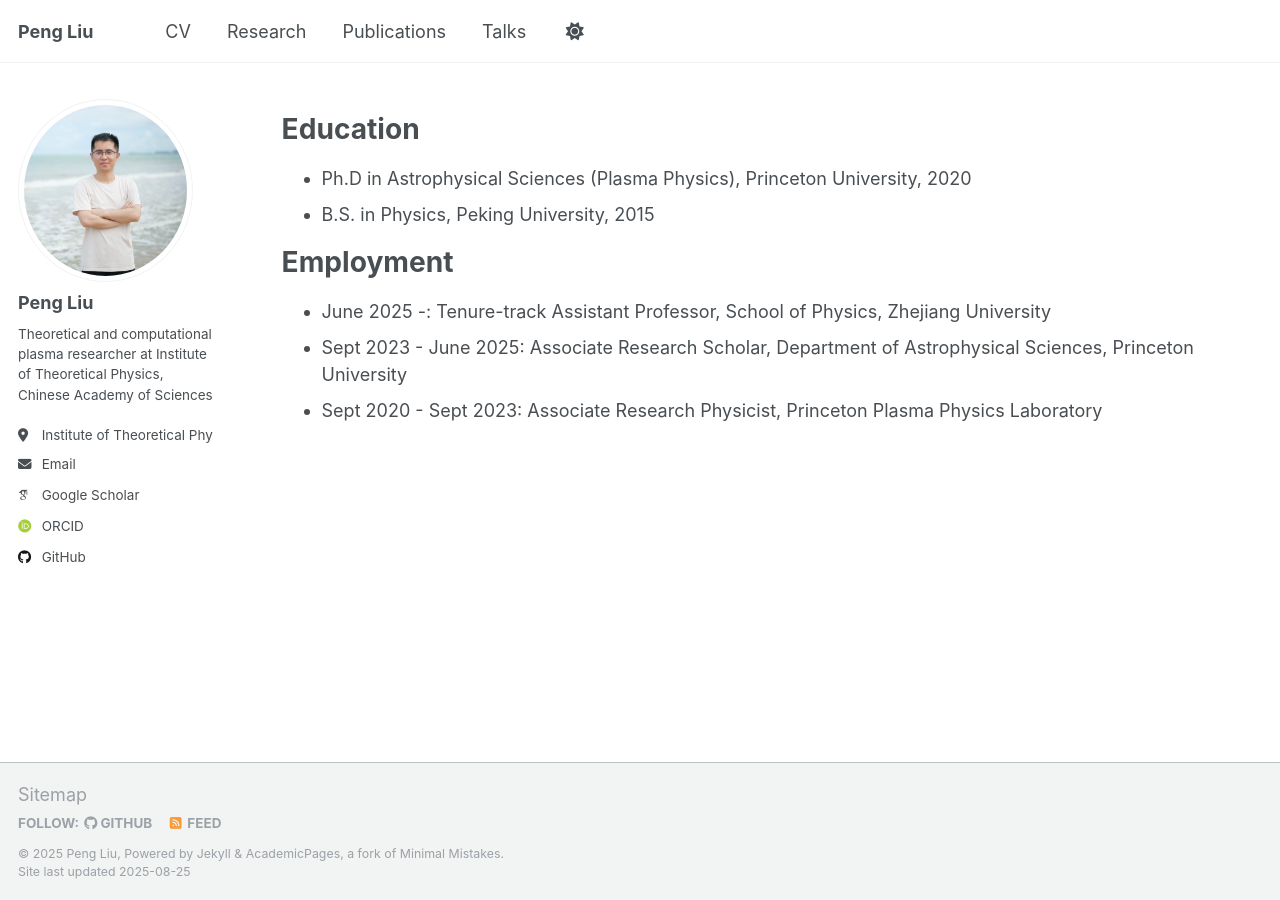
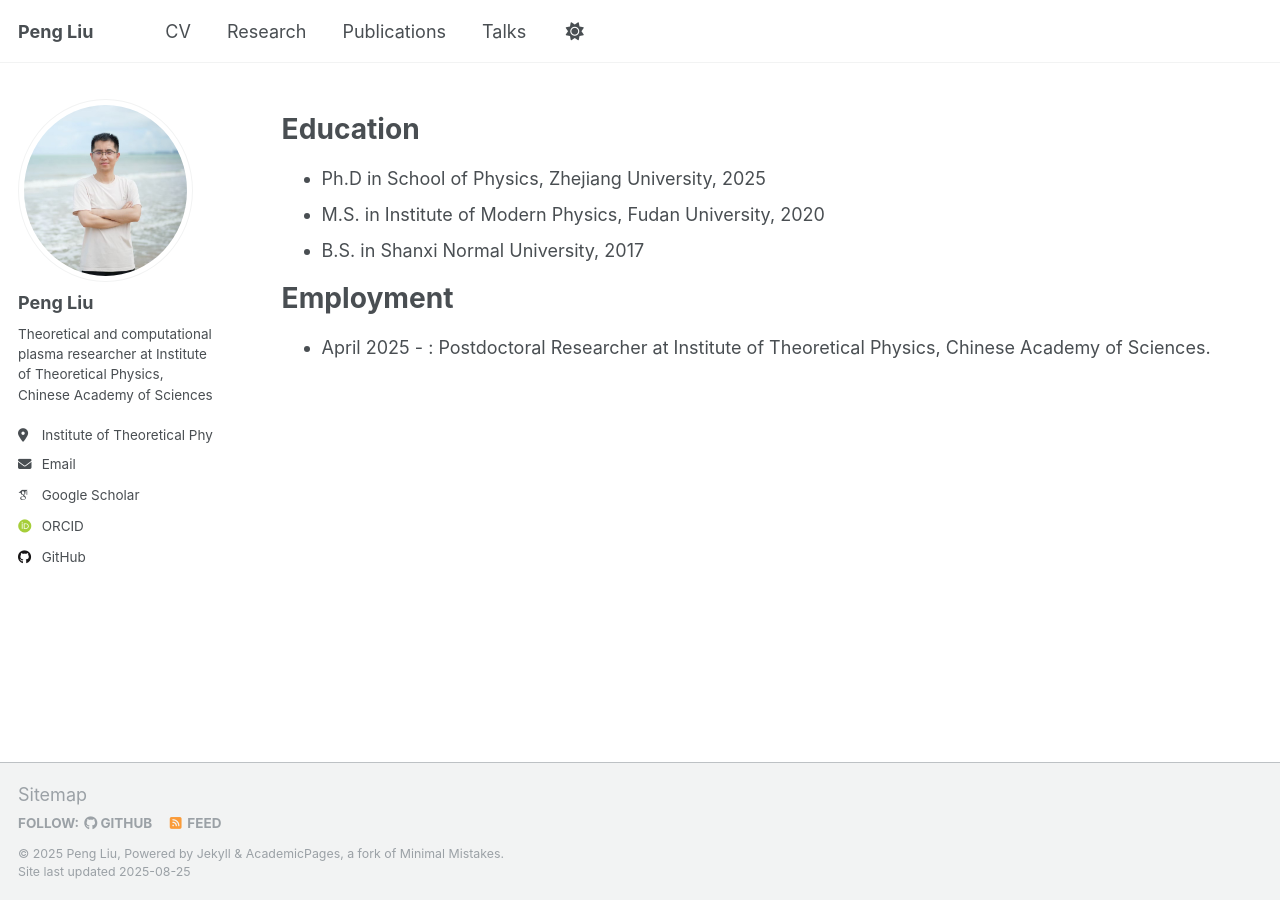
Before and after one commit to pliulfcuigithub/pliulfcuigithub.github.io, a Jekyll site: the page built from _pages/cv.md, in a window 1280 px wide. Built offline with Jekyll 4.4.1, drawn with Linux system fonts in a browser that asks for light colours; some web fonts are replaced.

Commit message:
Update cv.md

```diff
--- a/_pages/cv.md
+++ b/_pages/cv.md
@@ -11,11 +11,10 @@ redirect_from:
 
 Education
 ======
-* Ph.D in Astrophysical Sciences (Plasma Physics), Princeton University, 2020
-* B.S. in Physics, Peking University, 2015
+* Ph.D in School of Physics, Zhejiang University, 2025
+* M.S. in Institute of Modern Physics, Fudan University, 2020
+* B.S. in Shanxi Normal University, 2017
 
 Employment
 ======
-* June 2025 -: Tenure-track Assistant Professor, School of Physics, Zhejiang University
-* Sept 2023 - June 2025: Associate Research Scholar, Department of Astrophysical Sciences, Princeton University
-* Sept 2020 - Sept 2023: Associate Research Physicist, Princeton Plasma Physics Laboratory
+* April 2025 - : Postdoctoral Researcher at Institute of Theoretical Physics, Chinese Academy of Sciences.
```
